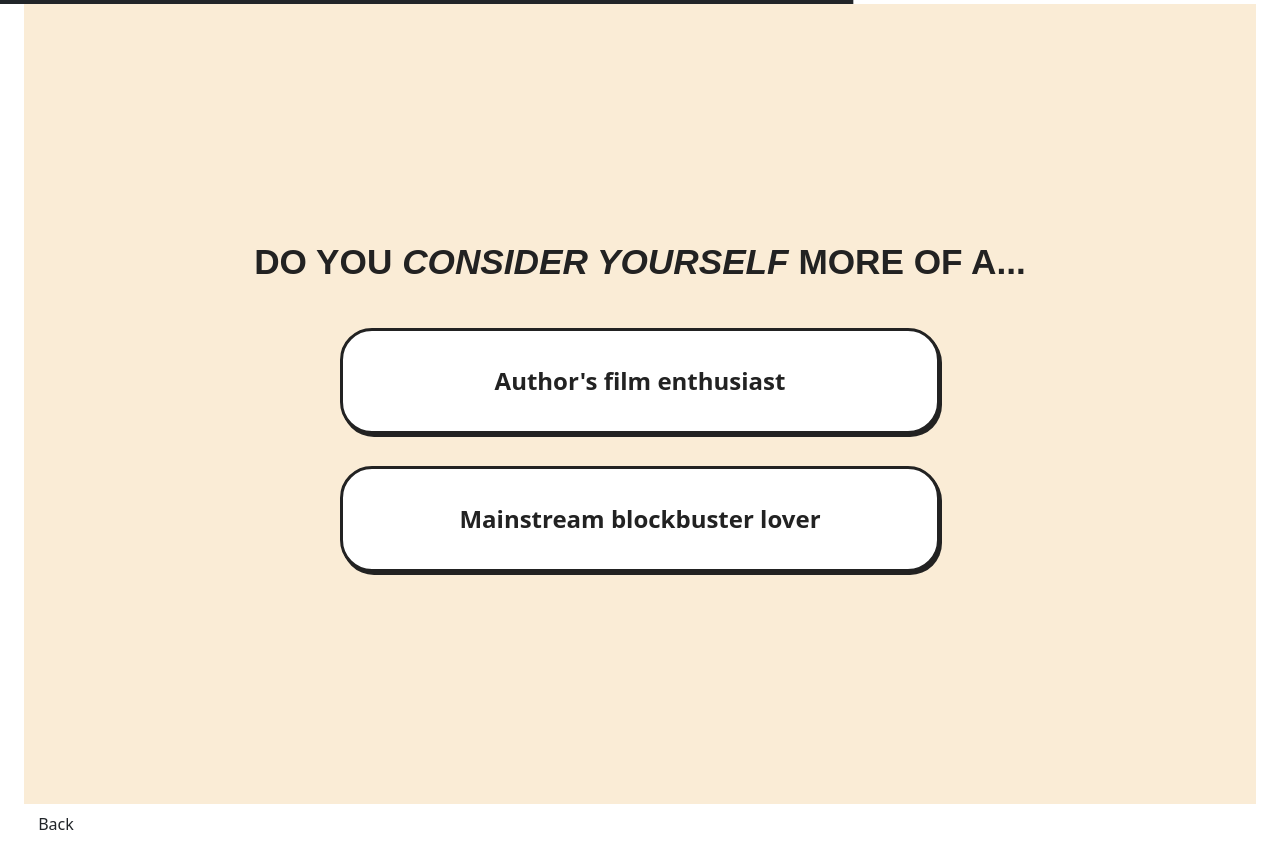
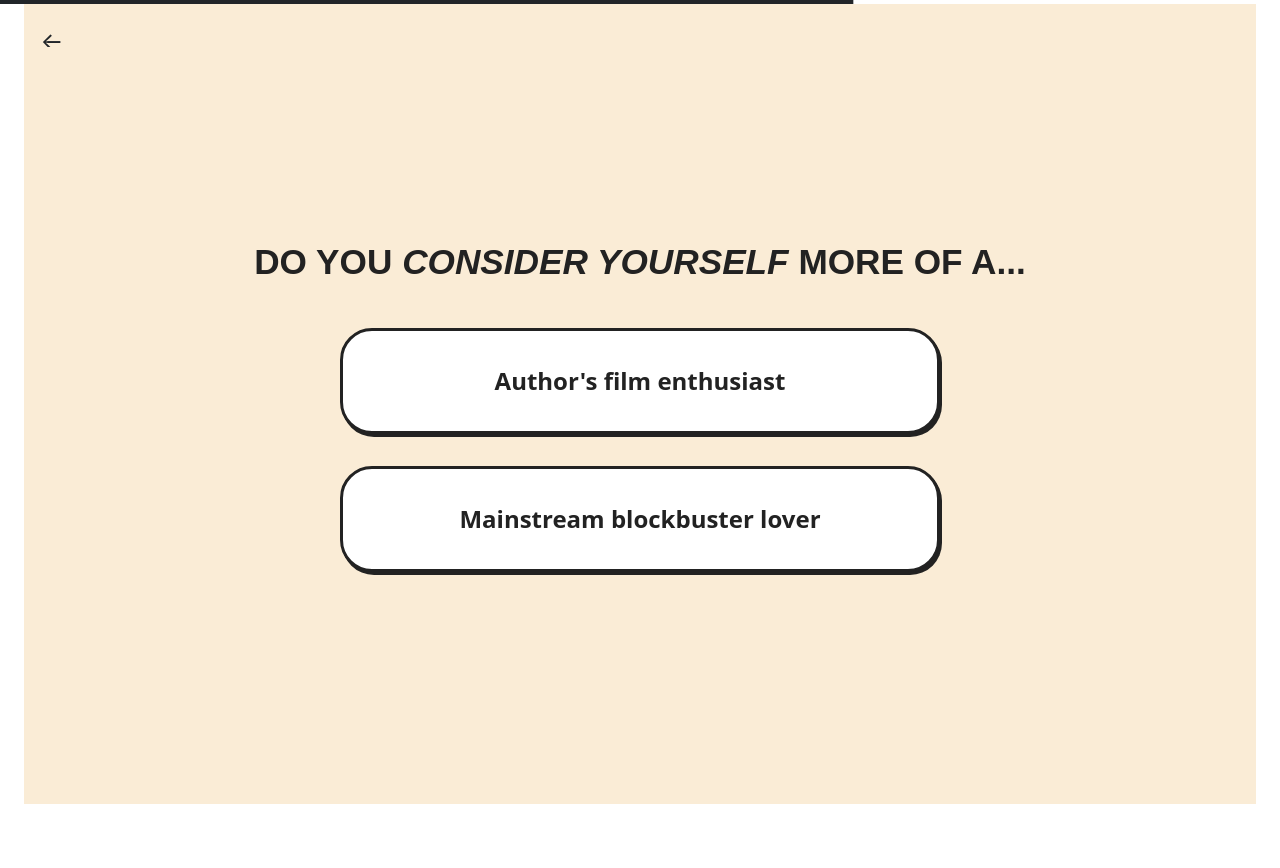
Before and after one commit to 2Cerises/MultipleChoicesQuestions, an Angular app: page / in a window 1280 px wide. Both pictures are taken after a click on the label "Logic and facts". After the commit the page ends 828 px from the top, so only its background shows below. Built offline with nearby package versions, Linux system fonts and the light colour scheme.

Commit message:
move back button to upper left and replace it with a unicode icon

```diff
--- a/src/app/multiquestions/multiquestions.component.css
+++ b/src/app/multiquestions/multiquestions.component.css
@@ -1,3 +1,19 @@
+.question-step-container {
+  position: relative;
+}
+
+.step-controls-upper {
+  position: absolute;
+  top: 0;
+  left: 0;
+  z-index: 2;
+}
+
+.step-controls-upper button[mat-icon-button] {
+  background: transparent;
+  box-shadow: none;
+  margin: 8px;
+}
 :host ::ng-deep .mat-horizontal-stepper-header-container {
     display: none;
 }
--- a/src/app/multiquestions/multiquestions.component.html
+++ b/src/app/multiquestions/multiquestions.component.html
@@ -7,11 +7,13 @@
   <mat-horizontal-stepper #stepper [linear]="true" class="no-labels-stepper">
     <mat-step *ngFor="let q of questions; let i = index" [stepControl]="formGroups[i]">
       <ng-template matStepLabel></ng-template>
-      <div>
+      <div class="question-step-container">
+        <div class="step-controls-upper">
+          <button mat-icon-button matStepperPrevious type="button" *ngIf="i > 0" aria-label="Back">
+            <mat-icon>←</mat-icon>
+          </button>
+        </div>
         <app-question [id]="q.id" [control]="getFormControl(i)" (answered)="stepper.next()"></app-question>
-        <div class="step-controls">
-          <button mat-button matStepperPrevious type="button" *ngIf="i > 0">Back</button>
-        </div>
       </div>
     </mat-step>
     <mat-step>
--- a/src/app/multiquestions/multiquestions.component.ts
+++ b/src/app/multiquestions/multiquestions.component.ts
@@ -5,12 +5,13 @@ import { QuestionComponent } from '../question/question.component';
 import { MatStepperModule } from '@angular/material/stepper';
 import { MatButtonModule } from '@angular/material/button';
 import { MatProgressBarModule } from '@angular/material/progress-bar';
+import { MatIconModule } from '@angular/material/icon';
 
 
 @Component({
   selector: 'app-multiquestions',
   standalone: true,
-  imports: [ReactiveFormsModule, CommonModule, QuestionComponent, MatStepperModule, MatButtonModule,MatProgressBarModule],
+  imports: [ReactiveFormsModule, CommonModule, QuestionComponent, MatStepperModule, MatButtonModule, MatProgressBarModule, MatIconModule],
   templateUrl: './multiquestions.component.html',
   styleUrl: './multiquestions.component.css'
 })
```
